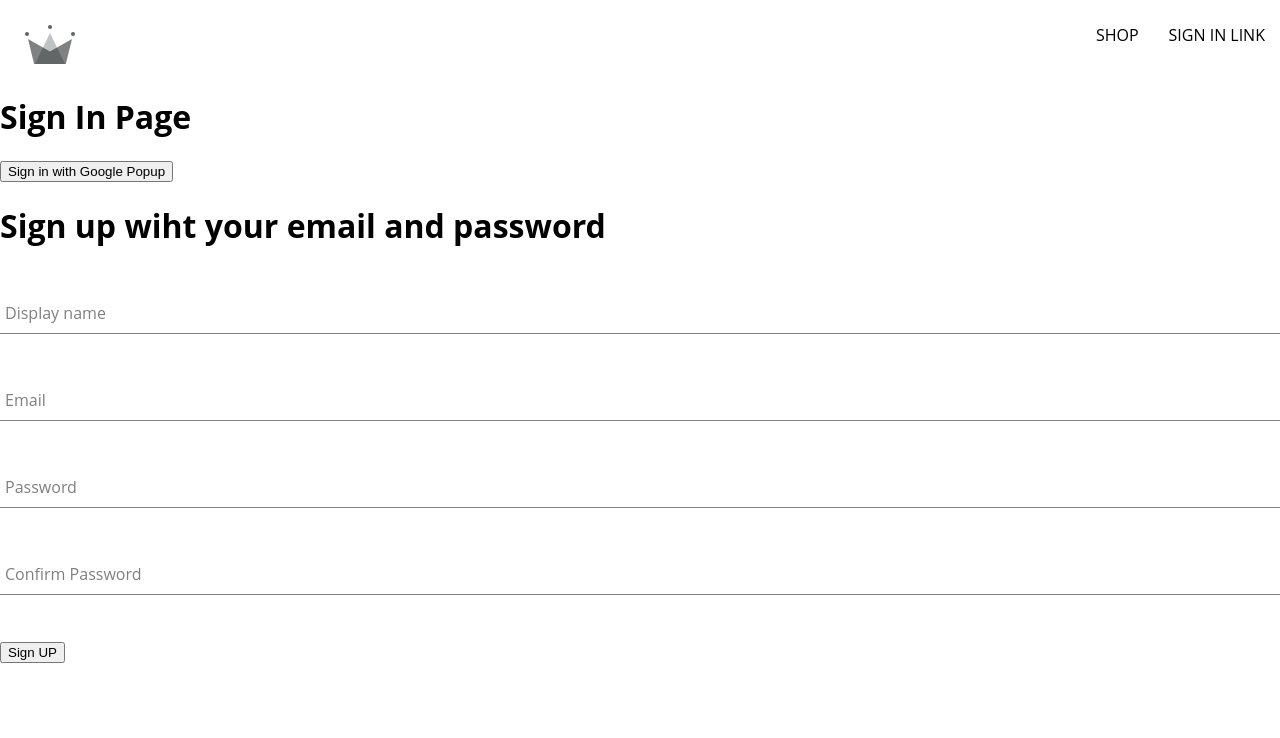
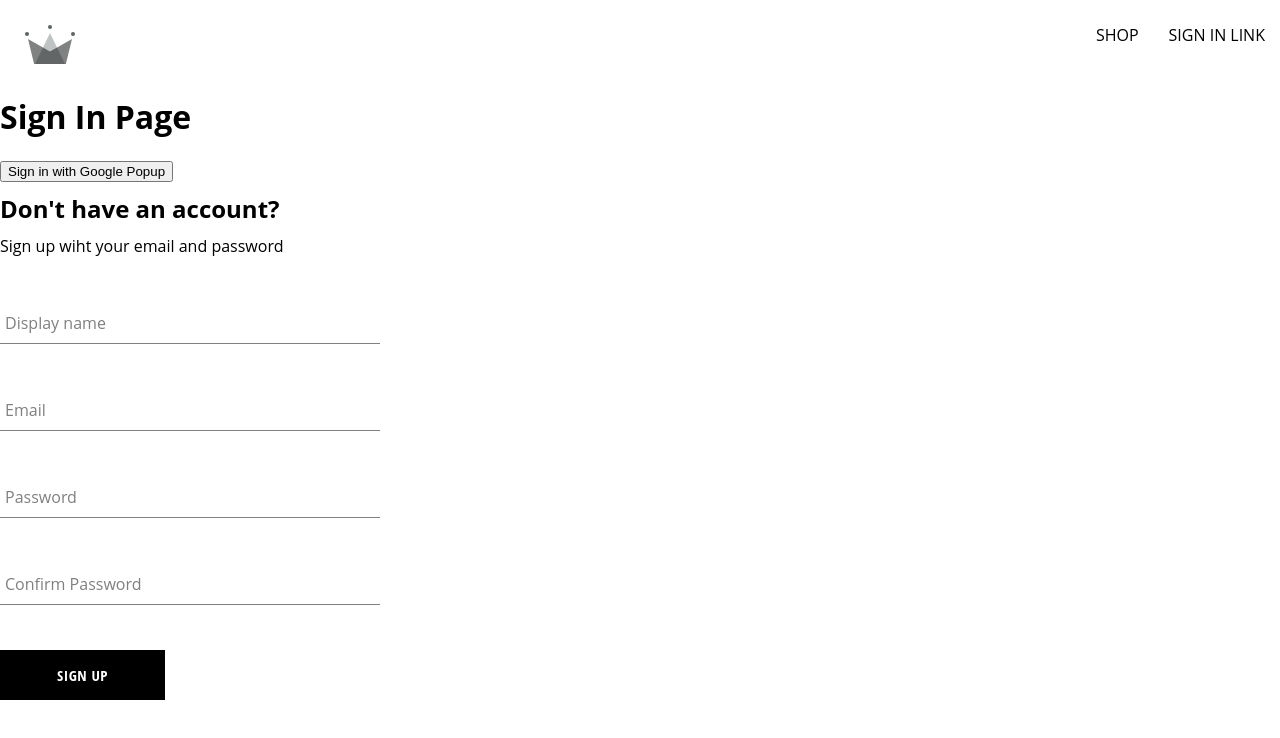
Before and after one commit to JamieDawson/Crown-Clothing, a React (Create React App) app: page /sign-in in a window 1280 px wide. Shown: the top 738 px of the page. Built offline with nearby package versions, Linux system fonts and the light colour scheme; no server answers; a web font is replaced by a local one.

Commit message:
Created sign up component, forim input component, and button component

```diff
--- /dev/null
+++ b/src/components/button/button.componenet.jsx
@@ -0,0 +1,24 @@
+/*
+Inverted button,
+Default button,
+Google signin button
+*/
+import "./button.styles.scss";
+
+const BUTTON_TYPES_CLASSES = {
+  google: "google-sign-in",
+  inverted: "inverted",
+};
+
+const Button = ({ children, buttonType, ...otherProps }) => {
+  return (
+    <button
+      className={`button-container ${BUTTON_TYPES_CLASSES[buttonType]}`}
+      {...otherProps}
+    >
+      {children}
+    </button>
+  );
+};
+
+export default Button;
--- /dev/null
+++ b/src/components/button/button.styles.scss
@@ -0,0 +1,46 @@
+.button-container {
+  min-width: 165px;
+  width: auto;
+  height: 50px;
+  letter-spacing: 0.5px;
+  line-height: 50px;
+  padding: 0 35px 0 35px;
+  font-size: 15px;
+  background-color: black;
+  color: white;
+  text-transform: uppercase;
+  font-family: 'Open Sans Condensed';
+  font-weight: bolder;
+  border: none;
+  cursor: pointer;
+  display: flex;
+  justify-content: center;
+
+  &:hover {
+    background-color: white;
+    color: black;
+    border: 1px solid black;
+  }
+
+  &.google-sign-in {
+    background-color: #4285f4;
+    color: white;
+
+    &:hover {
+      background-color: #357ae8;
+      border: none;
+    }
+  }
+
+  &.inverted {
+    background-color: white;
+    color: black;
+    border: 1px solid black;
+
+    &:hover {
+      background-color: black;
+      color: white;
+      border: none;
+    }
+  }
+}
--- a/src/components/sign-up-form/sign-up-form.component.jsx
+++ b/src/components/sign-up-form/sign-up-form.component.jsx
@@ -1,11 +1,14 @@
 import { useState } from "react";
 
 import FormInput from "../form-input/form-input.component";
+import Button from "../button/button.componenet";
 
 import {
   createAuthUserWithEmailAndPassword,
   createUserDocumentFromAuth,
 } from "../../utils/firebase/firebase.utils";
+
+import "../sign-up-form/sign-up-form.styles.scss";
 
 const defaultFormFields = {
   displayName: "",
@@ -54,8 +57,9 @@
   };
 
   return (
-    <div>
-      <h1>Sign up wiht your email and password</h1>
+    <div className="sign-up-container">
+      <h2>Don't have an account?</h2>
+      <span>Sign up wiht your email and password</span>
       <form onSubmit={handleSubmit}>
         <FormInput
           label="Display name"
@@ -89,7 +93,7 @@
           name="confirmPassword"
           value={confirmPassword}
         />
-        <button type="submit">Sign UP</button>
+        <Button type="submit">Sign UP</Button>
       </form>
     </div>
   );
--- /dev/null
+++ b/src/components/sign-up-form/sign-up-form.styles.scss
@@ -0,0 +1,9 @@
+.sign-up-container {
+  display: flex;
+  flex-direction: column;
+  width: 380px;
+
+  h2 {
+    margin: 10px 0;
+  }
+}
```
